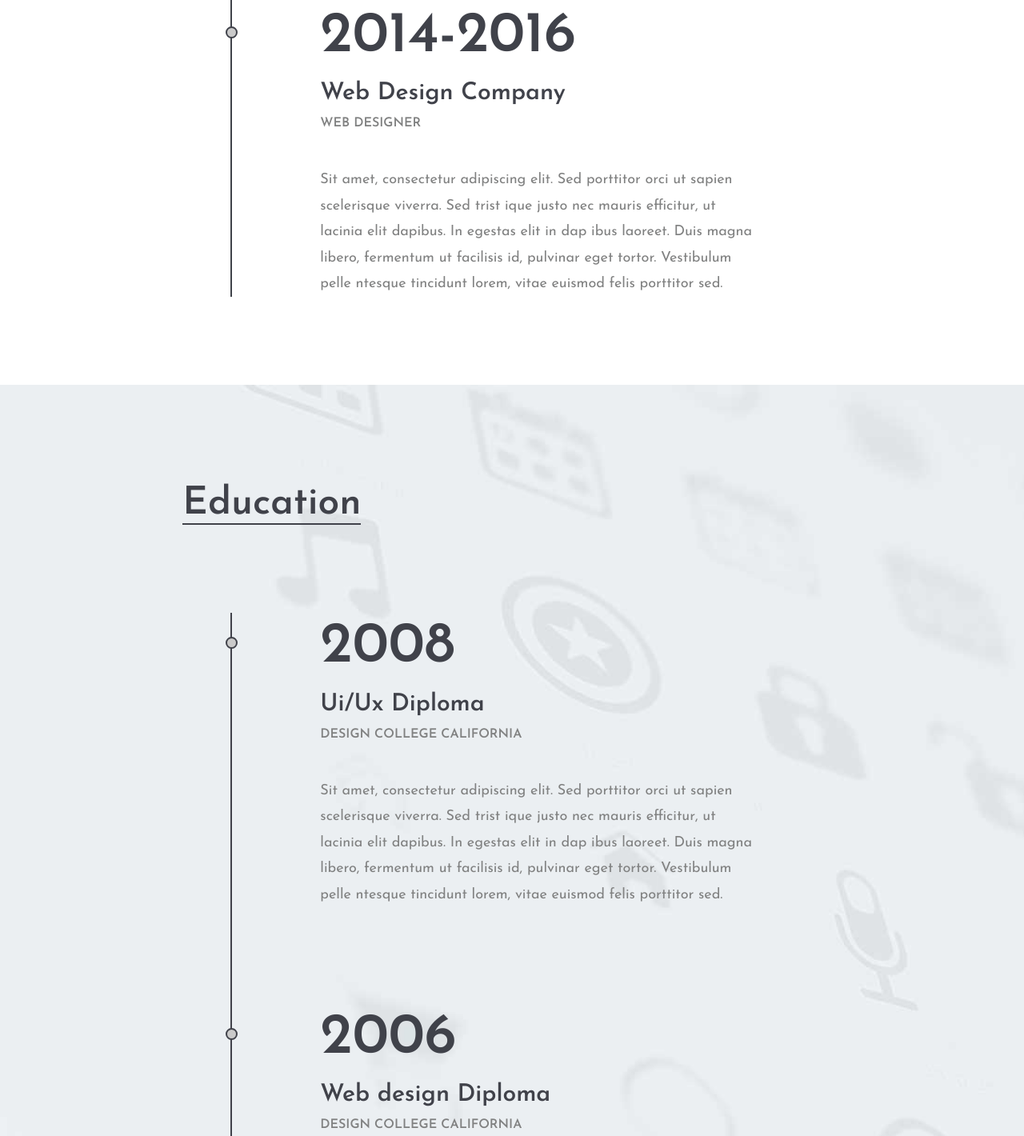
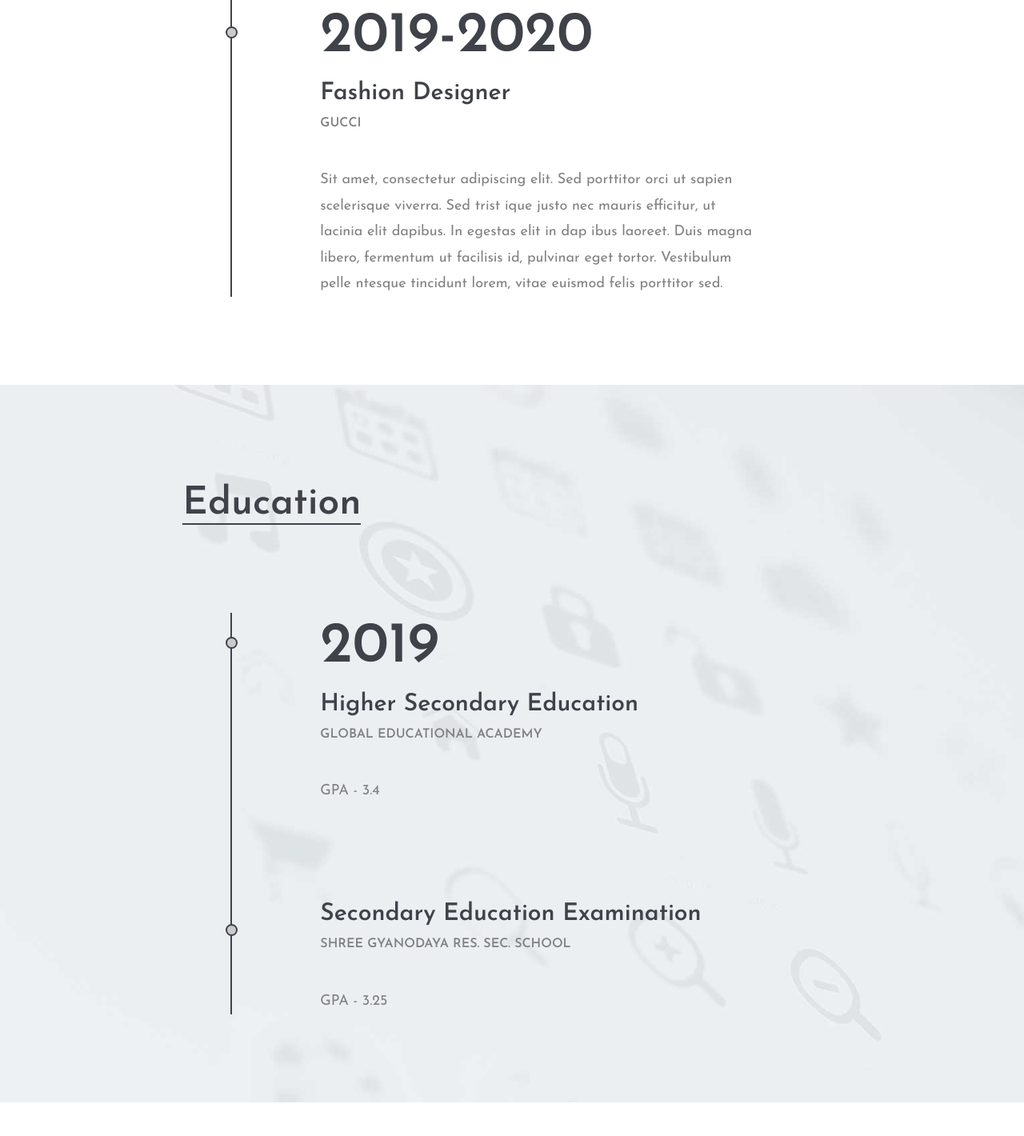
Before and after one commit to Abhibhandar/abhiweb, a plain HTML site: page index.html in a window 1280 px wide. Shown: the part 2218-3638 px from the top of the page at 80% size. Drawn offline with Linux system fonts and the light colour scheme.

Commit message:
body changes

```diff
--- a/index.html
+++ b/index.html
@@ -94,7 +94,7 @@
 						<div class="social-links">
 							<a href=""><i class="fa fa-pinterest"></i></a>
 							<a href=""><i class="fa fa-linkedin"></i></a>
-							<a href=""><i class="fa fa-instagram"></i></a>
+							<a href="https://www.instagram.com/im_heisenberg1/"><i class="fa fa-instagram"></i></a>
 							<a href=""><i class="fa fa-facebook"></i></a>
 							<a href=""><i class="fa fa-twitter"></i></a>
 						</div>
@@ -116,15 +116,15 @@
 					</div>
 					<ul class="resume-list">
 						<li>
-							<h2>2016-Present</h2>
-							<h3>Web Design Company</h3>
-							<h4>Web Designer</h4>
+							<h2>2020-Present</h2>
+							<h3>Clover Consultancy</h3>
+							<h4>Visa Head</h4>
 							<p>Lorem ipsum dolor sit amet, consectetur adipiscing elit. Sed porttitor orci ut sapien scelerisque viverra. Sed trist ique justo nec mauris efficitur, ut lacinia elit dapibus. In egestas elit in dap ibus laoreet. Duis magna libero, fermentum ut facilisis id, pulvinar eget tortor. Vestibulum pelle ntesque tincidunt lorem, vitae euismod felis porttitor sed. </p>
 						</li>
 						<li>
-							<h2>2014-2016</h2>
-							<h3>Web Design Company</h3>
-							<h4>Web Designer</h4>
+							<h2>2019-2020</h2>
+							<h3>Fashion Designer</h3>
+							<h4>Gucci</h4>
 							<p>Sit amet, consectetur adipiscing elit. Sed porttitor orci ut sapien scelerisque viverra. Sed trist ique justo nec mauris efficitur, ut lacinia elit dapibus. In egestas elit in dap ibus laoreet. Duis magna libero, fermentum ut facilisis id, pulvinar eget tortor. Vestibulum pelle ntesque tincidunt lorem, vitae euismod felis porttitor sed. </p>
 						</li>
 					</ul>
@@ -144,16 +144,16 @@
 					</div>
 					<ul class="resume-list">
 						<li>
-							<h2>2008</h2>
-							<h3>Ui/Ux Diploma</h3>
-							<h4>Design College California</h4>
-							<p>Sit amet, consectetur adipiscing elit. Sed porttitor orci ut sapien scelerisque viverra. Sed trist ique justo nec mauris efficitur, ut lacinia elit dapibus. In egestas elit in dap ibus laoreet. Duis magna libero, fermentum ut facilisis id, pulvinar eget tortor. Vestibulum pelle ntesque tincidunt lorem, vitae euismod felis porttitor sed. </p>
+							<h2>2019</h2>
+							<h3>Higher Secondary Education</h3>
+							<h4>Global Educational Academy</h4>
+							<p>GPA - 3.4</p>
 						</li>
 						<li>
-							<h2>2006</h2>
-							<h3>Web design Diploma</h3>
-							<h4>Design College California</h4>
-							<p>Sit amet, consectetur adipiscing elit. Sed porttitor orci ut sapien scelerisque viverra. Sed trist ique justo nec mauris efficitur, ut lacinia elit dapibus. In egestas elit in dap ibus laoreet. Duis magna libero, fermentum ut facilisis id, pulvinar eget tortor. Vestibulum pelle ntesque tincidunt lorem, vitae euismod felis porttitor sed. </p>
+							<h2></h2>
+							<h3>Secondary Education Examination</h3>
+							<h4>Shree Gyanodaya Res. Sec. School</h4>
+							<p>GPA - 3.25 </p>
 						</li>
 					</ul>
 				</div>
```
